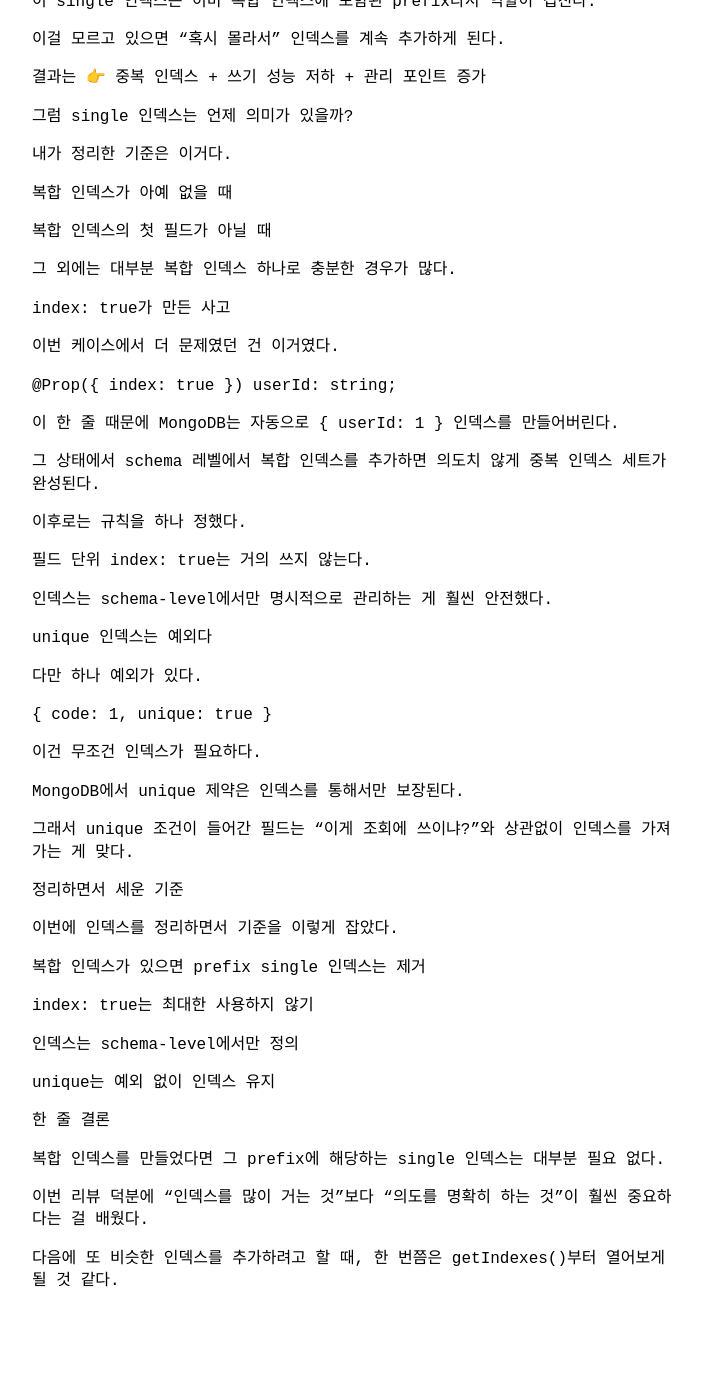
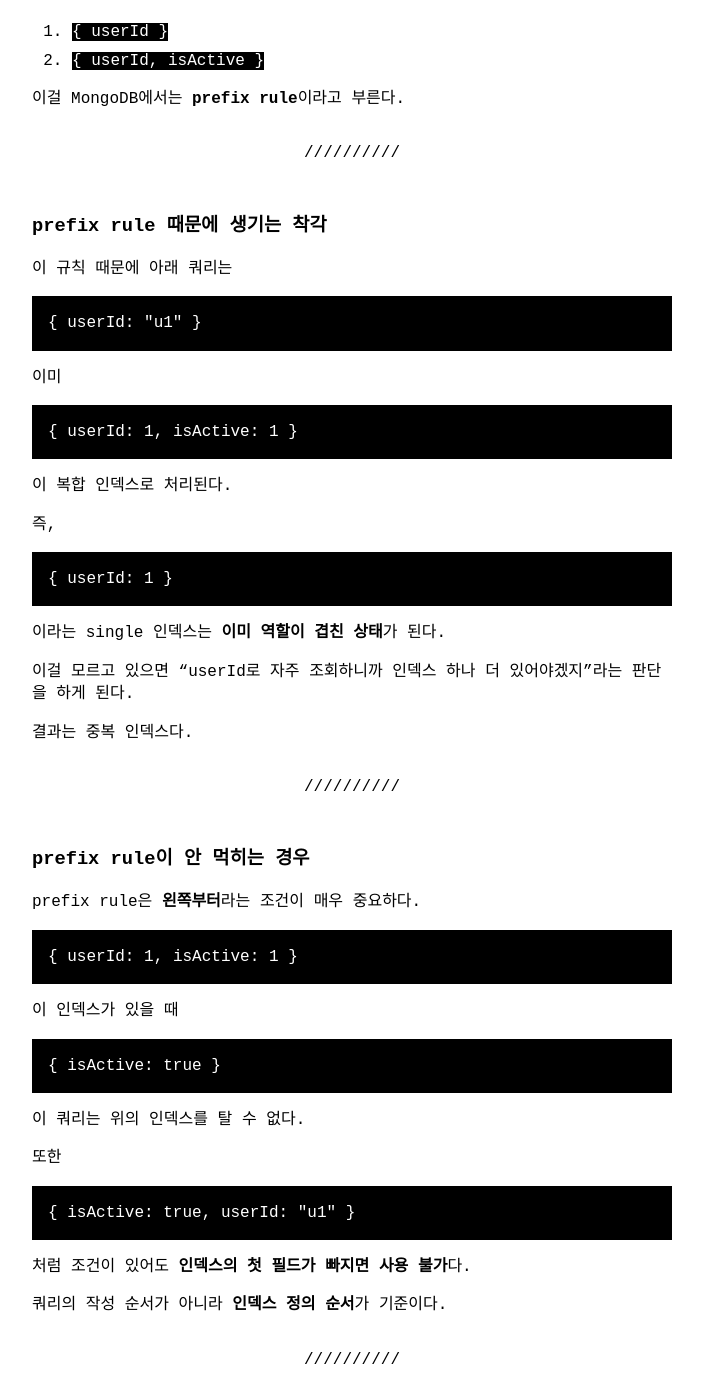
Before and after one commit to Hyun-git/Hyun-git.github.io, a Jekyll site: the page built from _posts/2026-02-09-mongo-index.md, in a window 1280 px wide and 1400 px high, scrolled down 995 px. Shown: the whole window, without its empty margins (288-991 px from the left). Built offline with Jekyll 4.4.1, drawn with Linux system fonts in a browser that asks for light colours; before the commit the page ends 2368 px from its top, so only the background shows below that; some of the changed text lies outside the part shown.

Commit message:
fix(2026-02-09): 최신 버전으로 변경

`````diff
--- a/_posts/2026-02-09-mongo-index.md
+++ b/_posts/2026-02-09-mongo-index.md
@@ -3,119 +3,158 @@ title: MongoDB 인덱스 정리하다가 알게 된 복합 인덱스와 prefix r
 layout: post
 ---
 
-최근에 MongoDB 인덱스 리뷰를 받다가 아래와 같은 코멘트를 받았다.
-> “이 인덱스 중복 아닌가요?”
+최근 MongoDB 인덱스를 정리하면서 생각보다 많은 인덱스가 **의미 없이 중복**되어 있다는 걸 알게 됐다.
 
-처음엔 솔직히 잘 와닿지 않았다. 인덱스는 많을수록 좋은 거라고 막연히 생각하고 있었기 때문이다.
+문제의 시작은 대부분 같았다. 복합 인덱스를 만들어두고,  “혹시 몰라서” single 인덱스를 같이 만들어 둔 상태였다.
 
-근데 실제로 하나씩 뜯어보니, 내가 마주한 상황은 꽤 전형적인 실수 케이스였다.
+---
 
-내가 만든 인덱스 상태 대략 이런 인덱스들이 있었다.
-```ts
+### 내가 마주했던 인덱스 구조
+
+실제로 이런 인덱스들이 있었다.
+
+```js
 { userId: 1 }
 { userId: 1, isActive: 1 }
 { userId: 1, inviteeUsers.userId: 1, inviteeUsers.firstPurchase: 1 }
+````
+
+겉으로 보면 문제 없어 보이지만, 여기서 핵심은 **복합 인덱스가 이미 있다는 점**이다.
+
+---
+
+### 복합 인덱스는 어떻게 동작할까?
+
+MongoDB의 복합 인덱스는 **왼쪽 필드부터 순서대로 조건이 맞아야 사용**된다.
+
+예를 들어 인덱스가 아래와 같다면
+
+```js
+{ userId: 1, isActive: 1 }
 ```
 
-겉으로 보면 딱히 이상 없어 보인다.
-근데 문제는 이미 복합 인덱스가 있는데도 single 인덱스가 같이 존재하고 있었다는 점이다.
+MongoDB는 이 인덱스를 다음 두 가지 형태로 사용할 수 있다.
 
-복합 인덱스가 있는데 single 인덱스가 왜 필요 없을까?
+1. `{ userId }`
+2. `{ userId, isActive }`
 
-MongoDB에는 prefix rule이라는 게 있다.
+이걸 MongoDB에서는 **prefix rule**이라고 부른다.
 
-복합 인덱스가
+---
 
+### prefix rule 때문에 생기는 착각
+
+이 규칙 때문에 아래 쿼리는
+
+```js
+{ userId: "u1" }
+```
+
+이미
+
+```js
 { userId: 1, isActive: 1 }
+```
 
-
-이렇게 생겼다면, MongoDB는 아래 쿼리들을 전부 이 인덱스로 처리할 수 있다.
-
-{ userId: "u1" }
-{ userId: "u1", isActive: true }
-
+이 복합 인덱스로 처리된다.
 
 즉,
 
+```js
 { userId: 1 }
+```
 
+이라는 single 인덱스는 **이미 역할이 겹친 상태**가 된다.
 
-이 single 인덱스는
-이미 복합 인덱스에 포함된 prefix라서 역할이 겹친다.
+이걸 모르고 있으면 “userId로 자주 조회하니까 인덱스 하나 더 있어야겠지”라는 판단을 하게 된다.
 
-이걸 모르고 있으면
-“혹시 몰라서” 인덱스를 계속 추가하게 된다.
+결과는 중복 인덱스다.
 
-결과는
-👉 중복 인덱스 + 쓰기 성능 저하 + 관리 포인트 증가
+---
 
-그럼 single 인덱스는 언제 의미가 있을까?
+### prefix rule이 안 먹히는 경우
 
-내가 정리한 기준은 이거다.
+prefix rule은 **왼쪽부터**라는 조건이 매우 중요하다.
 
-복합 인덱스가 아예 없을 때
+```js
+{ userId: 1, isActive: 1 }
+```
 
-복합 인덱스의 첫 필드가 아닐 때
+이 인덱스가 있을 때
 
-그 외에는 대부분
-복합 인덱스 하나로 충분한 경우가 많다.
+```js
+{ isActive: true }
+```
 
-index: true가 만든 사고
+이 쿼리는 위의 인덱스를 탈 수 없다.
 
-이번 케이스에서 더 문제였던 건 이거였다.
+또한
 
+```js
+{ isActive: true, userId: "u1" }
+```
+
+처럼 조건이 있어도 **인덱스의 첫 필드가 빠지면 사용 불가**다.
+
+쿼리의 작성 순서가 아니라 **인덱스 정의 순서**가 기준이다.
+
+---
+
+### 그래서 single 인덱스는 언제 필요할까?
+
+복합인덱스에 설정이 되어있는 상태에서 single인덱스가 또 필요한 경우는 아래와 같다.
+
+* 복합 인덱스가 아예 없을 때
+* 복합 인덱스의 첫 필드가 아닐 때
+
+그 외에는 대부분 복합 인덱스의 prefix로 충분히 커버된다.
+
+---
+
+### index: true가 만든 중복 인덱스
+
+이번 정리에서 가장 아쉬웠던 부분은 이거였다.
+
+```ts
 @Prop({ index: true })
 userId: string;
+```
 
+이 한 줄 때문에 MongoDB는 자동으로
 
-이 한 줄 때문에
-MongoDB는 자동으로 { userId: 1 } 인덱스를 만들어버린다.
+```js
+{ userId: 1 }
+```
 
-그 상태에서 schema 레벨에서 복합 인덱스를 추가하면
-의도치 않게 중복 인덱스 세트가 완성된다.
+single 인덱스를 생성한다.
 
-이후로는 규칙을 하나 정했다.
+이 상태에서 schema-level로 복합 인덱스를 추가하면 의도하지 않은 중복 인덱스가 만들어진다.
 
-필드 단위 index: true는 거의 쓰지 않는다.
+---
 
-인덱스는 schema-level에서만 명시적으로 관리하는 게 훨씬 안전했다.
+### unique 인덱스는 예외
+```js
+{ code: 1, unique: true }
+```
 
-unique 인덱스는 예외다
+unique 인덱스는 조회 성능을 위한 최적화라기보다, 데이터 무결성을 강제하기 위한 제약이다.
 
-다만 하나 예외가 있다.
+MongoDB에서 unique 제약은 인덱스를 통해서만 보장되기 때문에, 조회 패턴과 상관없이 유지하는 것이 기본이다.
 
-{ code: 1, unique: true }
+또한 unique는 single 인덱스뿐 아니라 복합 인덱스에도 적용할 수 있다.
 
+예를 들어 아래 인덱스는
+```js
+{ userId: 1, provider: 1, unique: true }
+```
 
-이건 무조건 인덱스가 필요하다.
+userId와 provider의 조합이 중복되지 않도록 보장한다.
 
-MongoDB에서 unique 제약은
-인덱스를 통해서만 보장된다.
+즉, unique 인덱스는 “쿼리에 쓰이냐”로 판단하기보다 도메인 제약(중복 허용 여부) 관점에서 유지 여부를 결정해야 한다.
 
-그래서 unique 조건이 들어간 필드는
-“이게 조회에 쓰이냐?”와 상관없이
-인덱스를 가져가는 게 맞다.
+---
 
-정리하면서 세운 기준
+### 한 줄 결론
 
-이번에 인덱스를 정리하면서 기준을 이렇게 잡았다.
-
-복합 인덱스가 있으면 prefix single 인덱스는 제거
-
-index: true는 최대한 사용하지 않기
-
-인덱스는 schema-level에서만 정의
-
-unique는 예외 없이 인덱스 유지
-
-한 줄 결론
-
-복합 인덱스를 만들었다면
-그 prefix에 해당하는 single 인덱스는 대부분 필요 없다.
-
-이번 리뷰 덕분에
-“인덱스를 많이 거는 것”보다
-“의도를 명확히 하는 것”이 훨씬 중요하다는 걸 배웠다.
-
-다음에 또 비슷한 인덱스를 추가하려고 할 때,
-한 번쯤은 getIndexes()부터 열어보게 될 것 같다.
+> 복합 인덱스는 생각보다 많은 쿼리를 처리한다.
+> prefix rule을 이해하면 불필요한 인덱스가 보이기 시작한다.
`````
